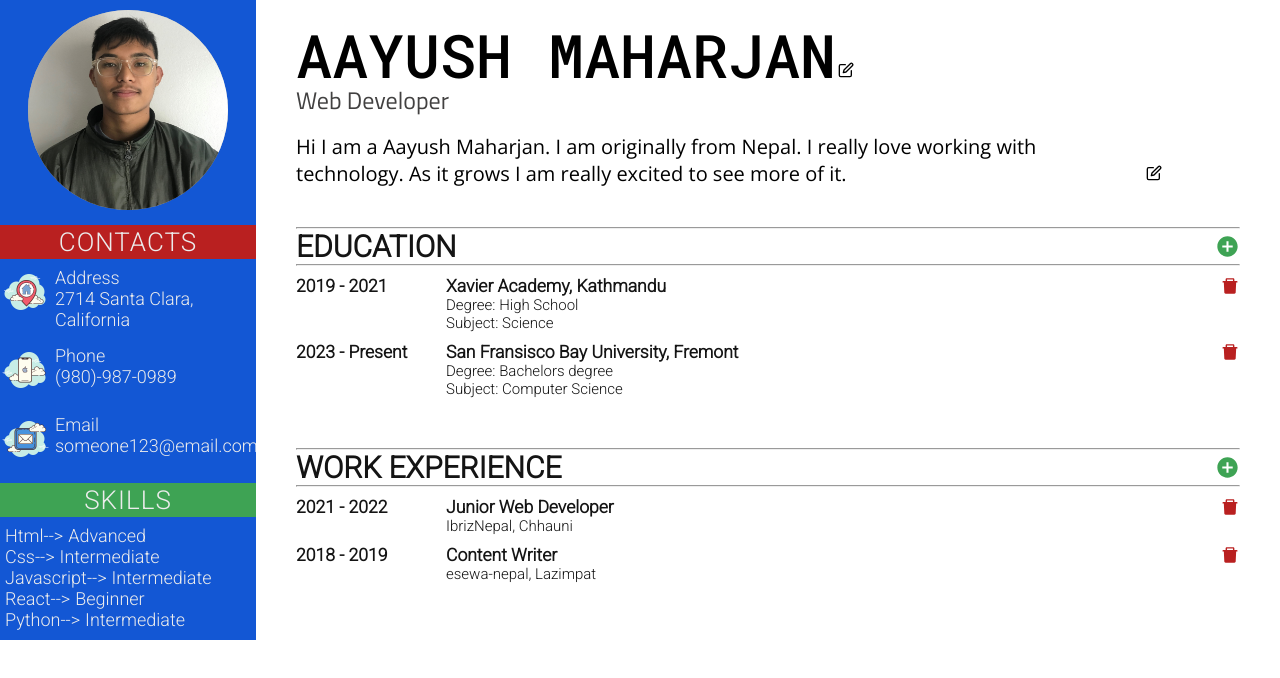
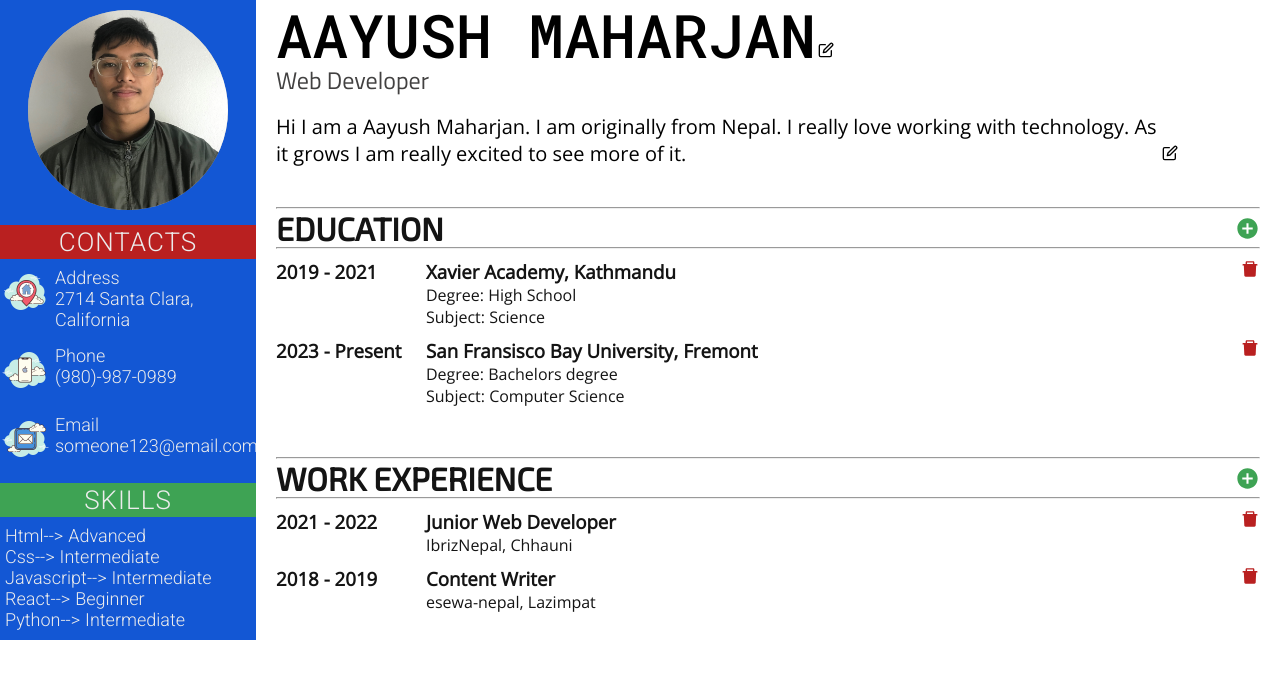
Before and after one commit to Aayush99910/Cv-Generator, a React (Vite) app: page / in a window 1280 px wide. Shown: the top 678 px of the page. Built offline with nearby package versions, Linux system fonts and the light colour scheme.

Commit message:
adding new font styles

```diff
--- a/src/components/RightSide/Education/Education.css
+++ b/src/components/RightSide/Education/Education.css
@@ -1,6 +1,7 @@
 .education-container {
+    font-family: 'Open Sans', sans-serif;
     padding: 10px;
-    font-size: 15px;
+    font-size: 16px;
     color: rgb(20, 20, 20);
 }
 
@@ -18,6 +19,7 @@
 .education-heading {
     display: flex;
     align-items: center;
+    font-family: 'Exo 2', sans-serif;
     justify-content: space-between;
 }
 
--- a/src/components/RightSide/RightSide.css
+++ b/src/components/RightSide/RightSide.css
@@ -1,7 +1,7 @@
 .right-container {
     width: var(--large-device-right-container-width);
     background-color: rgb(255, 255, 255);
-    padding: 30px;
+    padding: 10px;
 }
 
 .education-container,
--- a/src/components/RightSide/Work/Work.css
+++ b/src/components/RightSide/Work/Work.css
@@ -1,6 +1,7 @@
 .work-container {
+    font-family: 'Open Sans', sans-serif;
     padding: 10px;
-    font-size: 15px;
+    font-size: 16px;
     color: rgb(20, 20, 20);
 }
 
@@ -16,6 +17,7 @@
 }
 
 .work-heading {
+    font-family: 'Exo 2', sans-serif;
     display: flex;
     align-items: center;
     justify-content: space-between;
--- a/src/index.css
+++ b/src/index.css
@@ -1,4 +1,5 @@
-@import url('https://fonts.googleapis.com/css2?family=Lexend&family=Open+Sans&family=Roboto+Mono:wght@500&family=Roboto:wght@300&family=Titillium+Web&display=swap');
+@import url('https://fonts.googleapis.com/css2?family=Exo+2&family=Lexend&family=Open+Sans&family=Roboto+Mono:wght@500&family=Roboto:wght@300&family=Titillium+Web&display=swap');
+
 
 :root {
     --large-device-left-container-width: 20%;
```
